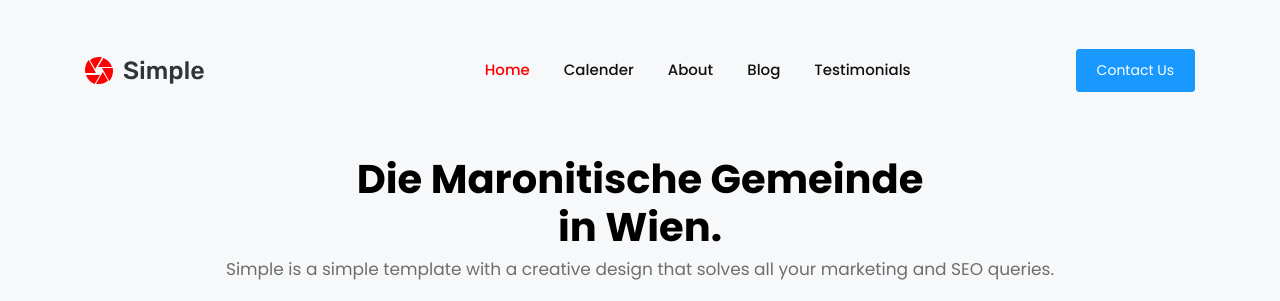
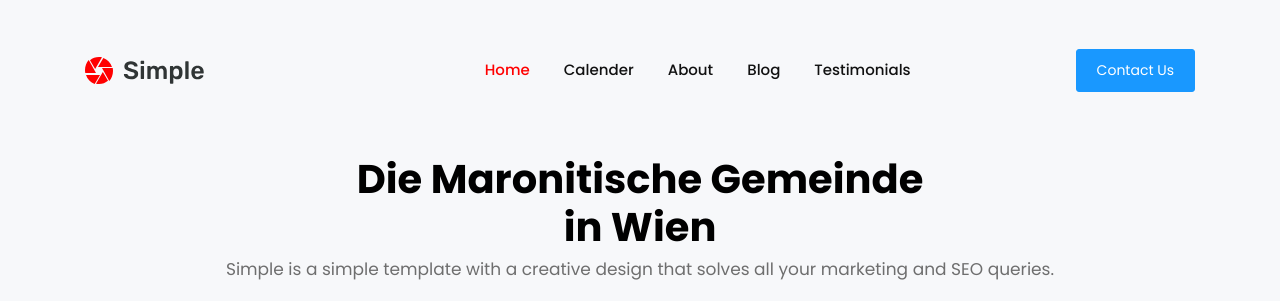
Before and after one commit to avt996/landingpage.github.io, a website: page index.html in a window 1280 px wide. Shown: the top 301 px of the page. Drawn offline with Linux system fonts and the light colour scheme.

Commit message:
text edit

```diff
--- a/index.html
+++ b/index.html
@@ -60,7 +60,7 @@
 </header>
 <div class="banner">
     <div class="container">
-        <h1 class="font-weight-semibold">Die Maronitische Gemeinde<br>in Wien.</h1>
+        <h1 class="font-weight-semibold">Die Maronitische Gemeinde<br>in Wien</h1>
         <h6 class="font-weight-normal text-muted pb-3">Simple is a simple template with a creative design that solves
             all your marketing and SEO queries.</h6>
         <img src="images/117399375_10157668793522201_7393183163030762647_n.jpg" alt="" class="img-fluid">
```
